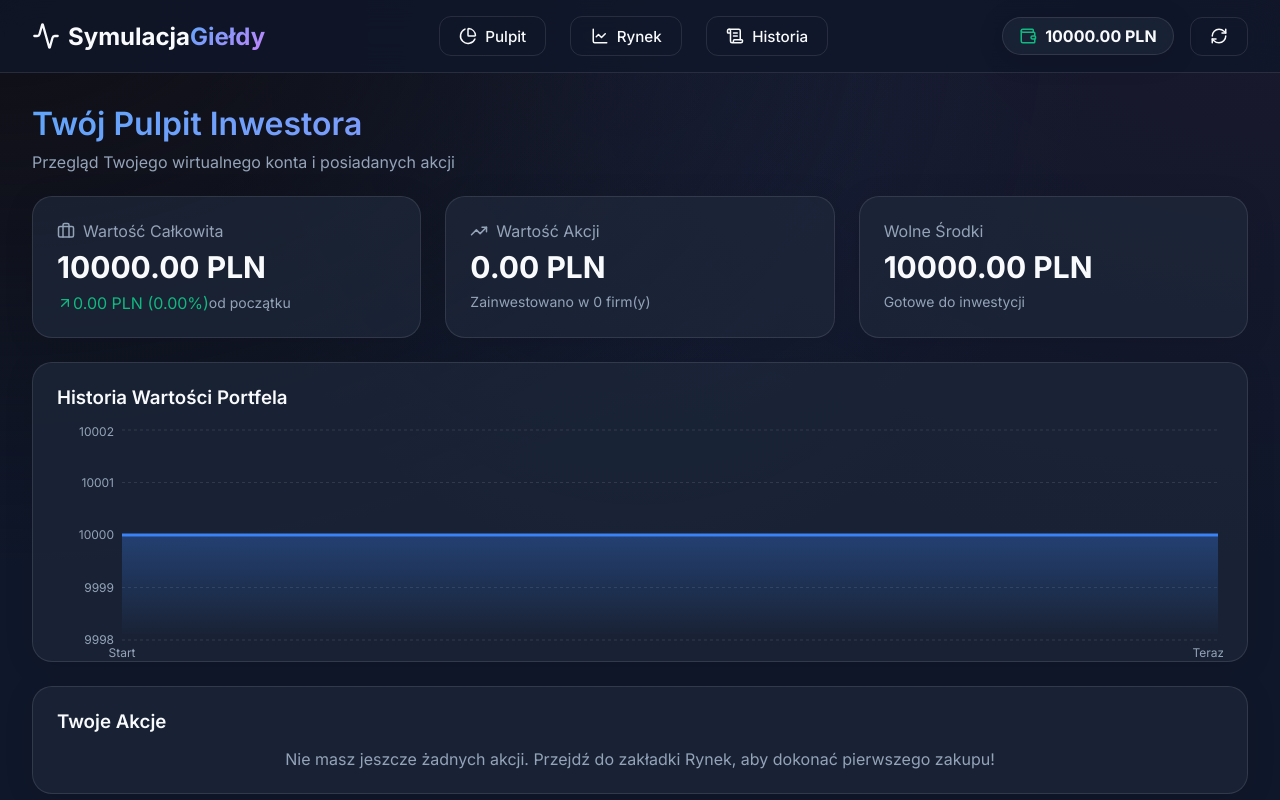
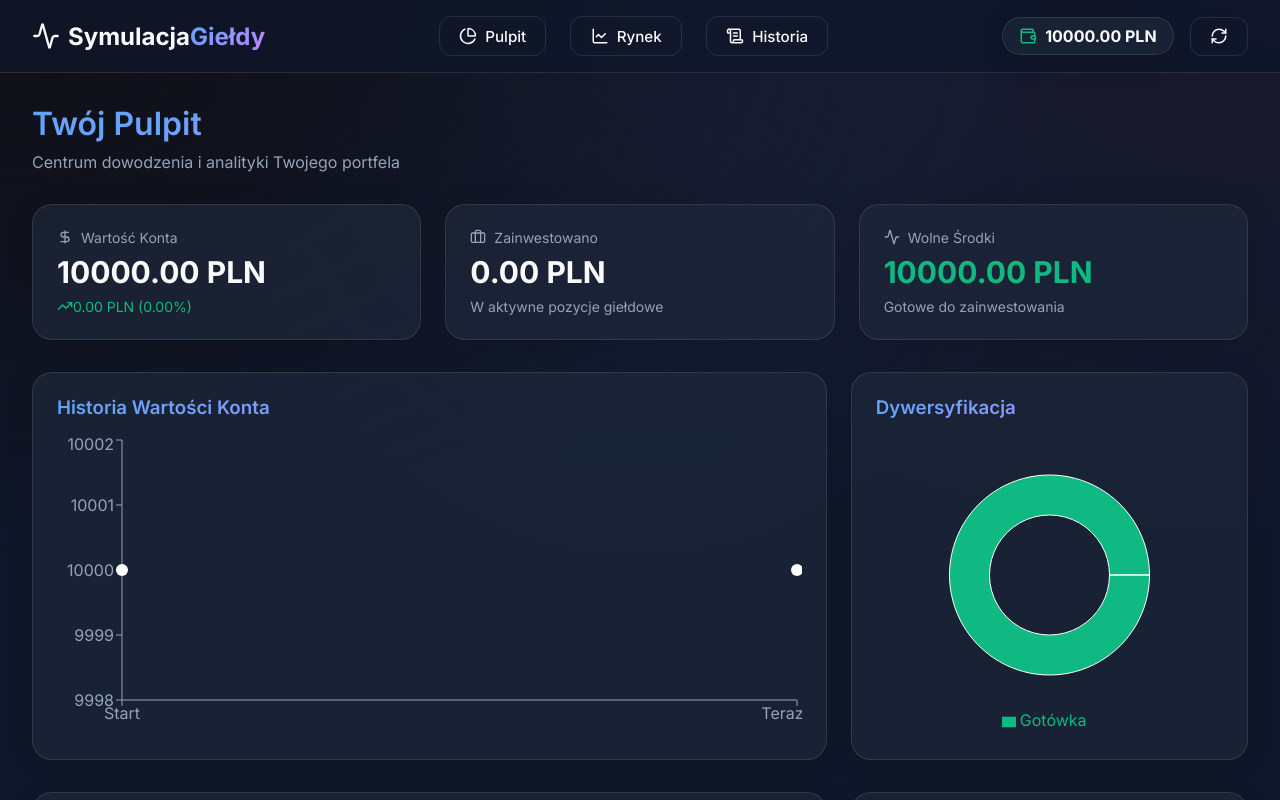
Before and after one commit to Swedrft/symulacja_gieldy, a React (Vite) app: page / in a window 1280 px wide. Both pictures are taken after a click on the button "Pulpit". Shown: the top 800 px of the page. Built offline with nearby package versions, Linux system fonts and the light colour scheme.

Commit message:
Add advanced dashboard with pie chart, news feed, historical graphs and dividends

```diff
--- a/src/components/Dashboard.jsx
+++ b/src/components/Dashboard.jsx
@@ -1,160 +1,199 @@
 import React from 'react';
-import { ArrowUpRight, ArrowDownRight, Briefcase, TrendingUp } from 'lucide-react';
-import { AreaChart, Area, XAxis, YAxis, CartesianGrid, Tooltip, ResponsiveContainer } from 'recharts';
+import {
+  LineChart, Line, XAxis, YAxis, Tooltip, ResponsiveContainer,
+  PieChart, Pie, Cell, Legend
+} from 'recharts';
+import { TrendingUp, TrendingDown, DollarSign, Briefcase, Activity, RadioReceiver } from 'lucide-react';
+import { marketService } from '../services/marketService';
+
+const COLORS = ['#10b981', '#3b82f6', '#f59e0b', '#8b5cf6', '#ef4444', '#64748b'];
 
 export function Dashboard({ brokerState, marketData }) {
-  // Calculate Portfolio Value
-  let portfolioValue = 0;
-  const portfolioDetails = [];
+  // Obliczanie wartości portfela z uwzględnieniem kategorii
+  let totalStockValue = 0;
+  const categoryValues = {};
 
-  Object.keys(brokerState.portfolio).forEach(stockId => {
-    const p = brokerState.portfolio[stockId];
+  const portfolioItems = Object.entries(brokerState.portfolio).map(([stockId, data]) => {
     const stock = marketData.find(s => s.id === stockId);
-    if (stock) {
+    if (!stock) return null;
+
     const currentPrice = stock.price;
-      const totalCurrentValue = p.quantity * currentPrice;
-      const totalInvested = p.quantity * p.averagePrice;
-      const profit = totalCurrentValue - totalInvested;
-      const profitPercent = (profit / totalInvested) * 100;
+    const value = data.quantity * currentPrice;
+    const profit = value - (data.quantity * data.averagePrice);
+    const profitPercent = (profit / (data.quantity * data.averagePrice)) * 100;
 
-      portfolioValue += totalCurrentValue;
+    totalStockValue += value;
+    categoryValues[stock.category] = (categoryValues[stock.category] || 0) + value;
 
-      portfolioDetails.push({
-        id: stockId,
-        name: stock.name,
-        quantity: p.quantity,
-        avgPrice: p.averagePrice,
-        currentPrice,
-        totalValue: totalCurrentValue,
+    return {
+      ...stock,
+      quantity: data.quantity,
+      averagePrice: data.averagePrice,
+      currentValue: value,
       profit,
       profitPercent
-      });
-    }
-  });
+    };
+  }).filter(Boolean);
 
-  const totalAssets = brokerState.balance + portfolioValue;
-  const totalProfit = totalAssets - 10000; // 10000 is initial balance
-  const totalProfitPercent = (totalProfit / 10000) * 100;
+  const totalValue = brokerState.balance + totalStockValue;
+  const initialValue = 10000;
+  const totalProfit = totalValue - initialValue;
+  const totalProfitPercent = (totalProfit / initialValue) * 100;
 
-  // Generate fake chart data based on transactions to show some history (simplified)
-  const chartData = [
-    { name: 'Start', value: 10000 },
-    ...brokerState.transactions.map((t, index) => {
-      // Very naive approach: we just simulate a smooth curve if there are transactions.
-      return {
-        name: new Date(t.date).toLocaleTimeString([], {hour: '2-digit', minute:'2-digit'}),
-        value: 10000 + (Math.random() * 500 - 250) // In a real app we'd calculate exact historical snapshots
-      }
-    }).reverse().slice(0, 10)
-  ];
-  if(chartData.length === 1) {
-    chartData.push({ name: 'Teraz', value: totalAssets });
+  // Przygotowanie danych do Pie Chart (Dywersyfikacja)
+  const pieData = Object.entries(categoryValues).map(([name, value]) => ({ name, value }));
+  // Dodanie gotówki do wykresu kołowego
+  if (brokerState.balance > 0) {
+    pieData.push({ name: 'Gotówka', value: brokerState.balance });
   }
 
+  // Przygotowanie dummy-historii do głównego wykresu konta
+  const accountHistoryData = [
+    { name: 'Start', value: initialValue },
+    { name: 'Teraz', value: totalValue }
+  ];
+
+  const newsHistory = marketService.getNewsHistory();
+
   return (
-    <div className="animate-fade-in grid gap-8">
-      <div>
-        <h1 className="text-gradient">Twój Pulpit Inwestora</h1>
-        <p className="text-muted">Przegląd Twojego wirtualnego konta i posiadanych akcji</p>
+    <div className="animate-fade-in">
+      <div className="mb-8">
+        <h1 className="text-gradient mb-2">Twój Pulpit</h1>
+        <p className="text-muted">Centrum dowodzenia i analityki Twojego portfela</p>
       </div>
 
-      {/* Top Cards */}
-      <div className="grid grid-cols-3">
-        <div className="glass-panel flex flex-col gap-2">
-          <div className="flex items-center gap-2 text-muted">
-            <Briefcase size={18} /> Wartość Całkowita
-          </div>
-          <div className="text-3xl font-bold">{totalAssets.toFixed(2)} PLN</div>
-          <div className={`flex items-center gap-1 ${totalProfit >= 0 ? 'text-success' : 'text-danger'}`}>
-            {totalProfit >= 0 ? <ArrowUpRight size={16} /> : <ArrowDownRight size={16} />}
-            <span>{Math.abs(totalProfit).toFixed(2)} PLN ({Math.abs(totalProfitPercent).toFixed(2)}%)</span>
-            <span className="text-muted text-sm ml-2">od początku</span>
+      <div className="grid" style={{ gridTemplateColumns: '1fr 1fr 1fr', gap: '1.5rem', marginBottom: '2rem' }}>
+        <div className="glass-panel">
+          <div className="text-sm text-muted mb-2 flex items-center gap-2"><DollarSign size={16}/> Wartość Konta</div>
+          <div className="text-3xl font-bold mb-2">{totalValue.toFixed(2)} PLN</div>
+          <div className={`text-sm flex items-center gap-1 ${totalProfit >= 0 ? 'text-success' : 'text-danger'}`}>
+            {totalProfit >= 0 ? <TrendingUp size={16} /> : <TrendingDown size={16} />}
+            {Math.abs(totalProfit).toFixed(2)} PLN ({totalProfitPercent.toFixed(2)}%)
           </div>
         </div>
 
-        <div className="glass-panel flex flex-col gap-2">
-          <div className="flex items-center gap-2 text-muted">
-            <TrendingUp size={18} /> Wartość Akcji
-          </div>
-          <div className="text-3xl font-bold">{portfolioValue.toFixed(2)} PLN</div>
-          <div className="text-muted text-sm">Zainwestowano w {portfolioDetails.length} firm(y)</div>
+        <div className="glass-panel">
+          <div className="text-sm text-muted mb-2 flex items-center gap-2"><Briefcase size={16}/> Zainwestowano</div>
+          <div className="text-3xl font-bold mb-2">{totalStockValue.toFixed(2)} PLN</div>
+          <div className="text-sm text-muted">W aktywne pozycje giełdowe</div>
         </div>
 
-        <div className="glass-panel flex flex-col gap-2">
-          <div className="flex items-center gap-2 text-muted">
-            Wolne Środki
-          </div>
-          <div className="text-3xl font-bold">{brokerState.balance.toFixed(2)} PLN</div>
-          <div className="text-muted text-sm">Gotowe do inwestycji</div>
+        <div className="glass-panel">
+          <div className="text-sm text-muted mb-2 flex items-center gap-2"><Activity size={16}/> Wolne Środki</div>
+          <div className="text-3xl font-bold mb-2 text-success">{brokerState.balance.toFixed(2)} PLN</div>
+          <div className="text-sm text-muted">Gotowe do zainwestowania</div>
         </div>
       </div>
 
-      {/* Chart Section */}
-      <div className="glass-panel" style={{ height: '300px' }}>
-        <h3 className="mb-4">Historia Wartości Portfela</h3>
+      <div className="grid" style={{ gridTemplateColumns: '2fr 1fr', gap: '1.5rem', marginBottom: '2rem' }}>
+        <div className="glass-panel flex flex-col">
+          <h3 className="mb-4 text-gradient">Historia Wartości Konta</h3>
+          <div style={{ height: '300px', width: '100%' }}>
             <ResponsiveContainer width="100%" height="100%">
-          <AreaChart data={chartData}>
-            <defs>
-              <linearGradient id="colorValue" x1="0" y1="0" x2="0" y2="1">
-                <stop offset="5%" stopColor="#3b82f6" stopOpacity={0.3}/>
-                <stop offset="95%" stopColor="#3b82f6" stopOpacity={0}/>
-              </linearGradient>
-            </defs>
-            <CartesianGrid strokeDasharray="3 3" stroke="rgba(255,255,255,0.1)" vertical={false} />
-            <XAxis dataKey="name" stroke="#94a3b8" fontSize={12} tickLine={false} axisLine={false} />
-            <YAxis domain={['auto', 'auto']} stroke="#94a3b8" fontSize={12} tickLine={false} axisLine={false} tickFormatter={(val) => val.toFixed(0)} />
+              <LineChart data={accountHistoryData}>
+                <XAxis dataKey="name" stroke="var(--text-muted)" />
+                <YAxis domain={['auto', 'auto']} stroke="var(--text-muted)" />
                 <Tooltip
-              contentStyle={{ background: 'rgba(15, 23, 42, 0.9)', border: '1px solid rgba(255,255,255,0.1)', borderRadius: '8px' }}
+                  contentStyle={{ backgroundColor: 'var(--bg-panel)', border: '1px solid var(--border-color)', borderRadius: '8px' }}
+                  itemStyle={{ color: 'var(--text-color)' }}
                 />
-            <Area type="monotone" dataKey="value" stroke="#3b82f6" strokeWidth={3} fillOpacity={1} fill="url(#colorValue)" />
-          </AreaChart>
+                <Line type="monotone" dataKey="value" stroke="var(--primary)" strokeWidth={3} dot={{ r: 6 }} activeDot={{ r: 8 }} />
+              </LineChart>
             </ResponsiveContainer>
           </div>
+        </div>
 
-      {/* Portfolio Table */}
+        <div className="glass-panel flex flex-col">
+          <h3 className="mb-4 text-gradient">Dywersyfikacja</h3>
+          <div style={{ height: '300px', width: '100%' }}>
+            {pieData.length > 0 ? (
+              <ResponsiveContainer width="100%" height="100%">
+                <PieChart>
+                  <Pie
+                    data={pieData}
+                    cx="50%"
+                    cy="50%"
+                    innerRadius={60}
+                    outerRadius={100}
+                    paddingAngle={5}
+                    dataKey="value"
+                  >
+                    {pieData.map((entry, index) => (
+                      <Cell key={`cell-${index}`} fill={COLORS[index % COLORS.length]} />
+                    ))}
+                  </Pie>
+                  <Tooltip
+                    formatter={(value) => `${value.toFixed(2)} PLN`}
+                    contentStyle={{ backgroundColor: 'var(--bg-panel)', border: '1px solid var(--border-color)', borderRadius: '8px' }}
+                  />
+                  <Legend />
+                </PieChart>
+              </ResponsiveContainer>
+            ) : (
+              <div className="h-full flex items-center justify-center text-muted">Brak danych</div>
+            )}
+          </div>
+        </div>
+      </div>
+
+      <div className="grid" style={{ gridTemplateColumns: '2fr 1fr', gap: '1.5rem' }}>
         <div className="glass-panel">
-        <h3 className="mb-4">Twoje Akcje</h3>
-        {portfolioDetails.length === 0 ? (
-          <div className="text-center text-muted py-8">
-            Nie masz jeszcze żadnych akcji. Przejdź do zakładki Rynek, aby dokonać pierwszego zakupu!
-          </div>
-        ) : (
+          <h3 className="mb-6 text-gradient">Twój Portfel</h3>
           <div style={{ overflowX: 'auto' }}>
             <table className="stock-list">
               <thead>
                 <tr>
-                  <th>Firma</th>
+                  <th>Walor</th>
+                  <th>Kategoria</th>
                   <th>Ilość</th>
-                  <th>Śr. Cena Zakupu</th>
+                  <th>Śr. Cena Kupna</th>
                   <th>Obecna Cena</th>
-                  <th>Wartość</th>
-                  <th>Zysk / Strata</th>
+                  <th className="text-right">Zysk / Strata</th>
                 </tr>
               </thead>
               <tbody>
-                {portfolioDetails.map(item => (
-                  <tr key={item.id} className="stock-row">
-                    <td>
-                      <div className="font-bold">{item.name}</div>
-                      <div className="text-muted text-sm">{item.id}</div>
-                    </td>
-                    <td>{item.quantity}</td>
-                    <td>{item.avgPrice.toFixed(2)} PLN</td>
-                    <td>{item.currentPrice.toFixed(2)} PLN</td>
-                    <td className="font-bold">{item.totalValue.toFixed(2)} PLN</td>
-                    <td>
-                      <div className={`flex items-center gap-1 ${item.profit >= 0 ? 'text-success' : 'text-danger'}`}>
-                        {item.profit >= 0 ? <ArrowUpRight size={14} /> : <ArrowDownRight size={14} />}
-                        {Math.abs(item.profit).toFixed(2)} ({Math.abs(item.profitPercent).toFixed(2)}%)
-                      </div>
+                {portfolioItems.length === 0 ? (
+                  <tr>
+                    <td colSpan="6" className="text-center py-8 text-muted">
+                      Twój portfel jest pusty. Przejdź do zakładki Rynek, aby dokonać pierwszej inwestycji.
                     </td>
                   </tr>
-                ))}
+                ) : (
+                  portfolioItems.map(item => (
+                    <tr key={item.id} className="stock-row">
+                      <td className="font-bold">{item.id}</td>
+                      <td><span className="badge" style={{ background: 'rgba(255,255,255,0.1)' }}>{item.category}</span></td>
+                      <td>{item.quantity} szt.</td>
+                      <td>{item.averagePrice.toFixed(2)}</td>
+                      <td className="font-bold">{item.price.toFixed(2)}</td>
+                      <td className={`text-right font-bold ${item.profit >= 0 ? 'text-success' : 'text-danger'}`}>
+                        {item.profit > 0 ? '+' : ''}{item.profit.toFixed(2)} PLN <br/>
+                        <span className="text-sm">({item.profitPercent > 0 ? '+' : ''}{item.profitPercent.toFixed(2)}%)</span>
+                      </td>
+                    </tr>
+                  ))
+                )}
               </tbody>
             </table>
+          </div>
+        </div>
+
+        <div className="glass-panel" style={{ maxHeight: '500px', overflowY: 'auto' }}>
+          <h3 className="mb-6 text-gradient flex items-center gap-2"><RadioReceiver size={20} /> Oś Czasu (News)</h3>
+          {newsHistory.length === 0 ? (
+            <div className="text-muted text-center py-4">Brak wiadomości z rynku.</div>
+          ) : (
+            <div className="flex flex-col gap-4">
+              {newsHistory.map(news => (
+                <div key={news.id} className="p-3 rounded bg-black/20 border-l-4" style={{ borderColor: news.isPositive ? 'var(--success)' : 'var(--danger)' }}>
+                  <div className="text-xs text-muted mb-1">{new Date(news.date).toLocaleTimeString()} • {news.stockId}</div>
+                  <div className="text-sm">{news.message}</div>
+                </div>
+              ))}
             </div>
           )}
         </div>
       </div>
+    </div>
   );
 }
--- a/src/services/brokerService.js
+++ b/src/services/brokerService.js
@@ -10,8 +10,36 @@ class BrokerService {
     this.state = this.loadState();
     this.listeners = [];
 
-    // Nasłuchujemy zmian na rynku, aby realizować zlecenia z limitem
-    marketService.subscribe((stocks) => this.checkLimitOrders(stocks));
+    // Nasłuchujemy zmian na rynku, aby realizować zlecenia z limitem i księgować dywidendy
+    marketService.subscribe((stocks, currentNews, newsHistory, dividendEvent) => {
+      this.checkLimitOrders(stocks);
+      if (dividendEvent) {
+        this.processDividend(dividendEvent);
+      }
+    });
+  }
+
+  processDividend(dividendEvent) {
+    const { stockId, dividendPerShare } = dividendEvent;
+    const portfolioStock = this.state.portfolio[stockId];
+
+    if (portfolioStock && portfolioStock.quantity > 0) {
+      const payout = portfolioStock.quantity * dividendPerShare;
+      this.state.balance += payout;
+
+      this.state.transactions.unshift({
+        id: Date.now().toString() + 'div',
+        type: 'DIVIDEND',
+        stockId,
+        quantity: portfolioStock.quantity,
+        price: dividendPerShare, // jako kwota per akcja
+        commission: 0,
+        total: payout,
+        date: new Date().toISOString()
+      });
+
+      this.saveState();
+    }
   }
 
   loadState() {
```
Also changed, not shown: src/components/TradeModal.jsx (+71 -19 lines), src/services/marketService.js (+90 -33 lines). Lines whose indentation alone changed are shown as unchanged.
